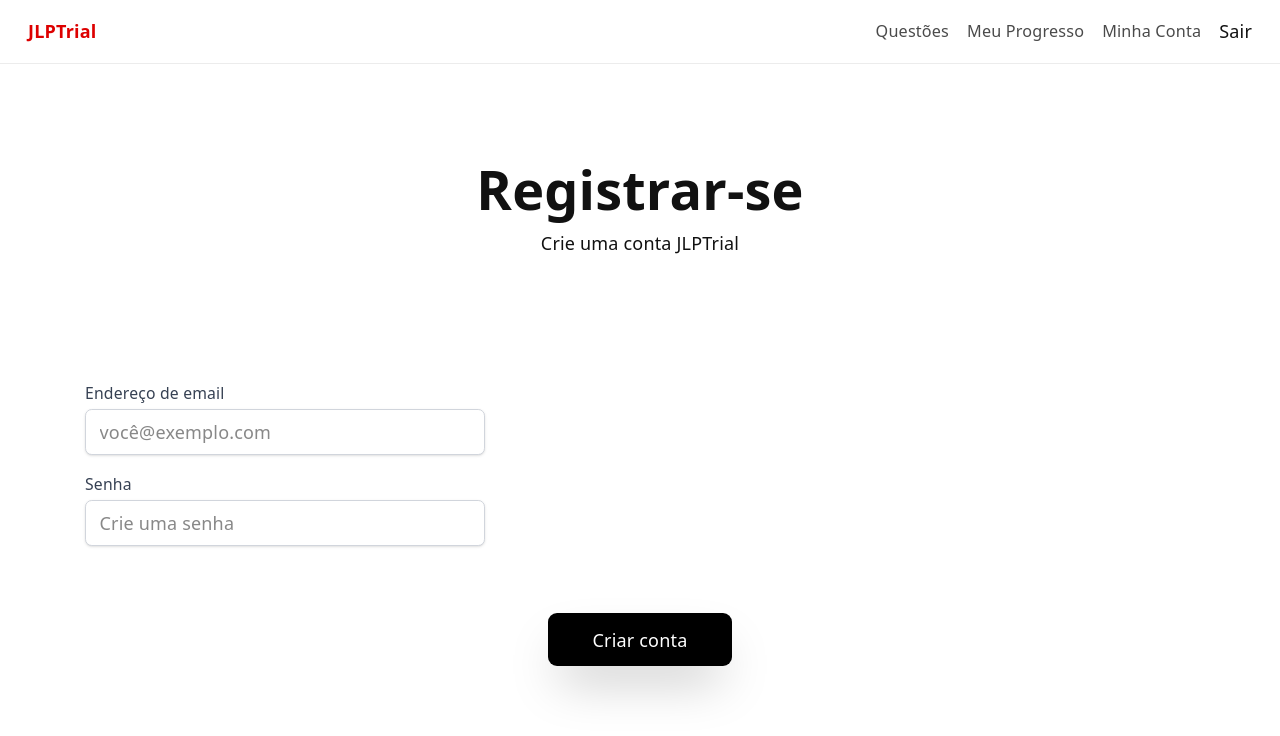
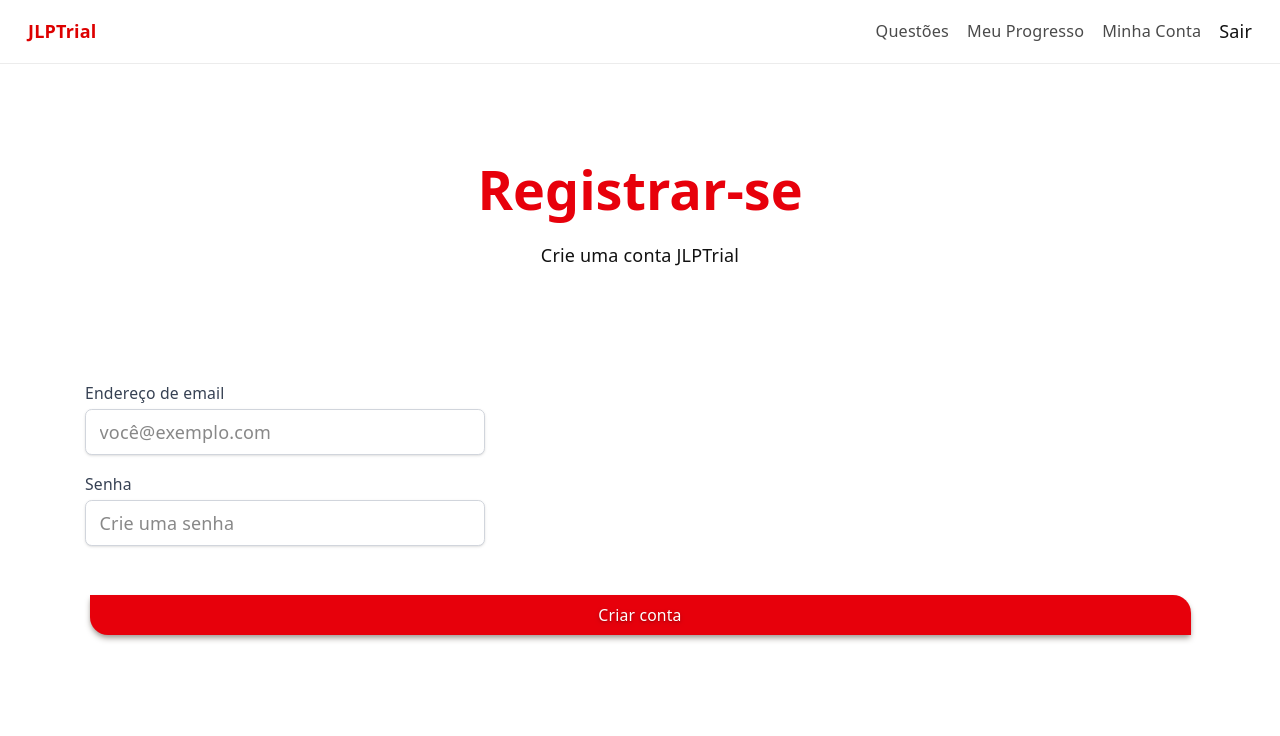
Before and after one commit to JLPTrial/web, a React (Vite) app: page /signup in a window 1280 px wide. Shown: the top 736 px of the page. Built offline with nearby package versions, Linux system fonts and the light colour scheme; no server answers.

Commit message:
feat: padroniza botões e tags dos componentes de login, registro e questão

```diff
--- a/src/components/LogIn.tsx
+++ b/src/components/LogIn.tsx
@@ -1,10 +1,12 @@
 import useUser from '../hooks/useUser.ts'
 import { useNavigate } from 'react-router'
+import { Button } from './Button.tsx';
+import { text } from '../ui/text.ts';
 
 function LoginHeader() {
     return (
         <div className="flex flex-col justify-center text-left w-full sm:max-w-[700px] min-h-[250px] p-5 self-center">
-            <div className='font-bold text-5xl p-1 self-center'>Entrar</div>
+            <div className={text({tone:"jlpt",size:"5xl",weight:"semibold",align:"center" })}>Entrar</div>
             <div className='p-2 self-center'>Entre na sua conta JLPTrial</div>
         </div>
     );
@@ -85,22 +87,9 @@ function LoginButton() {
     }
 
     return (
-      <button className="bg-black
-            shadow-2xl
-            text-white
-            rounded-lg
-            self-center
-            px-10
-            py-3
-            my-5
-            text-l
-            cursor-pointer
-            hover:bg-[rgb(255,0,0)]
-            transition-all
-            "
-            onClick={handleLogin}>
+      <Button             onClick={handleLogin}>
         Entrar
-      </button>
+      </Button>
     );
 }
 
--- a/src/components/Question.tsx
+++ b/src/components/Question.tsx
@@ -5,6 +5,7 @@ import useUser from '../hooks/useUser.ts'
 import {
 	listeningQuestions,
 } from '../constants/SampleQuestions'
+import { box } from '../ui/box.ts'
 
 
 export default function Question() {
@@ -133,8 +134,7 @@ export default function Question() {
 					{currentQuestion.tags.map((tag, index) => (
 						<div
 							key={index}
-							className='text-white text-base px-3 p-1 text-shadow-md shadow shadow-stone-400 bg-red-500 text-shadow-red-600 rounded-tl-2xl rounded-br-2xl sm:rounded-tl-none sm:rounded-tr-2xl sm:rounded-bl-2xl sm:rounded-br-none'
-						>
+							className={box()}						>
 							{tag}
 						</div>
 					))}
@@ -233,7 +233,7 @@ export default function Question() {
 				{/* BOTÃO - VERIFICAR RESPOSTA */}
 				<div className='flex justify-between gap-3 m-2 mt-5'>
 					{(answerStatus === null) ? <button
-						className="
+						className={`
 							bg-black
 							shadow-2xl
 							text-white
@@ -246,7 +246,7 @@ export default function Question() {
 							cursor-pointer
 							hover:bg-[rgb(255,0,0)]
 							transition-all
-						"
+						`}
 
 						onClick={validateAnswer}                                          // botão para validar resposta (e consequentemente ele também marca a questão como respondida)
 						disabled={selectedAlternative === null || answerStatus !== null}  // condição para desabilitação do botão
--- a/src/components/SignUp.tsx
+++ b/src/components/SignUp.tsx
@@ -1,17 +1,20 @@
 import useUser from '../hooks/useUser.ts'
 import { useNavigate } from 'react-router'
+import { text } from '../ui/text.ts';
+import { box } from '../ui/box.ts';
 
 function SignupHeader() {
         return (
                 <div className="flex flex-col justify-center text-left w-full sm:max-w-[700px] min-h-[250px] p-5 self-center">
-            <div className='font-bold text-5xl p-1 self-center'>Registrar-se</div>
+                        <div className={text({ tone: "jlpt", size: "5xl", weight: "semibold", align: "center" })}>Registrar-se</div>
+
                         <div className='p-2 self-center'>Crie uma conta JLPTrial</div>
                 </div>
         );
 }
 
 function SignupForm() {
-    return(
+        return (
                 <div className="flex flex-col justify-center gap-4">
                         <div>
                                 <label className="block text-sm font-medium text-gray-700 mb-1">
@@ -85,27 +88,14 @@ function SignupButton() {
         }
 
         return (
-      <button className="bg-black
-			shadow-2xl
-	  		text-white
-	  		rounded-lg
-			self-center
-			px-10
-            py-3
-			my-5
-			text-l
-			cursor-pointer
-			hover:bg-[rgb(255,0,0)]
-			transition-all
-			"
-			onClick={handleSignup}>
+                <button className={box()} onClick={handleSignup}>
                         Criar conta
                 </button>
         );
 }
 
 export default function SignUpPage() {
-	return(
+        return (
                 <div className='flex flex-col gap-10 w-full max-w-[1200px] mx-auto sm:px-10'>
                         <SignupHeader />
                         <SignupForm />
--- a/src/ui/box.ts
+++ b/src/ui/box.ts
@@ -6,7 +6,7 @@ export const box = cva(
   text-base
   text-shadow-md
   shadow-md shadow-stone-400
-  bg-red-500 text-shadow-red-600
+  bg-red-600 text-shadow-red-700
   font-bold
   sm:font-medium
   m-1
--- a/src/ui/text.ts
+++ b/src/ui/text.ts
@@ -15,6 +15,9 @@ export const text = cva(
         lg: "text-lg",
         xl: "text-xl",
         "2xl": "text-2xl",
+        "3xl": "text-3xl",
+        "4xl": "text-4xl",
+        "5xl": "text-5xl",
       },
 
       weight: {
```
Lines whose indentation alone changed are shown as unchanged.
